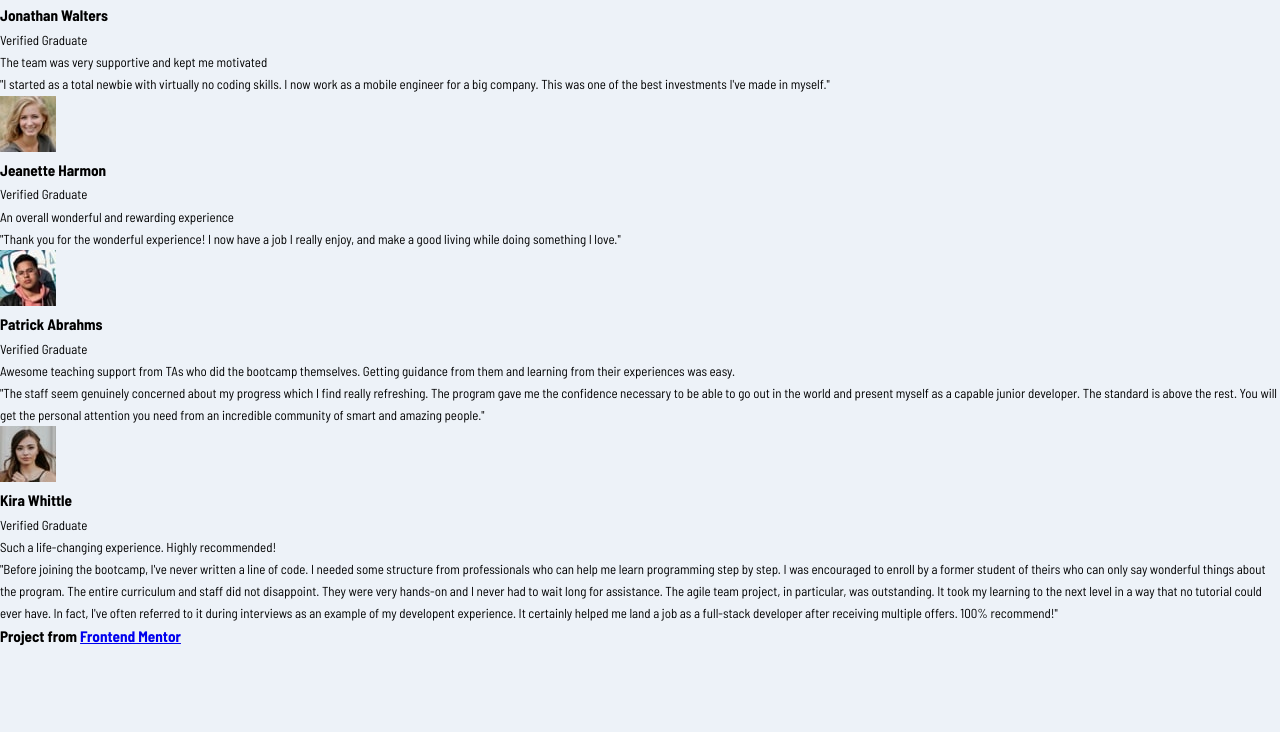
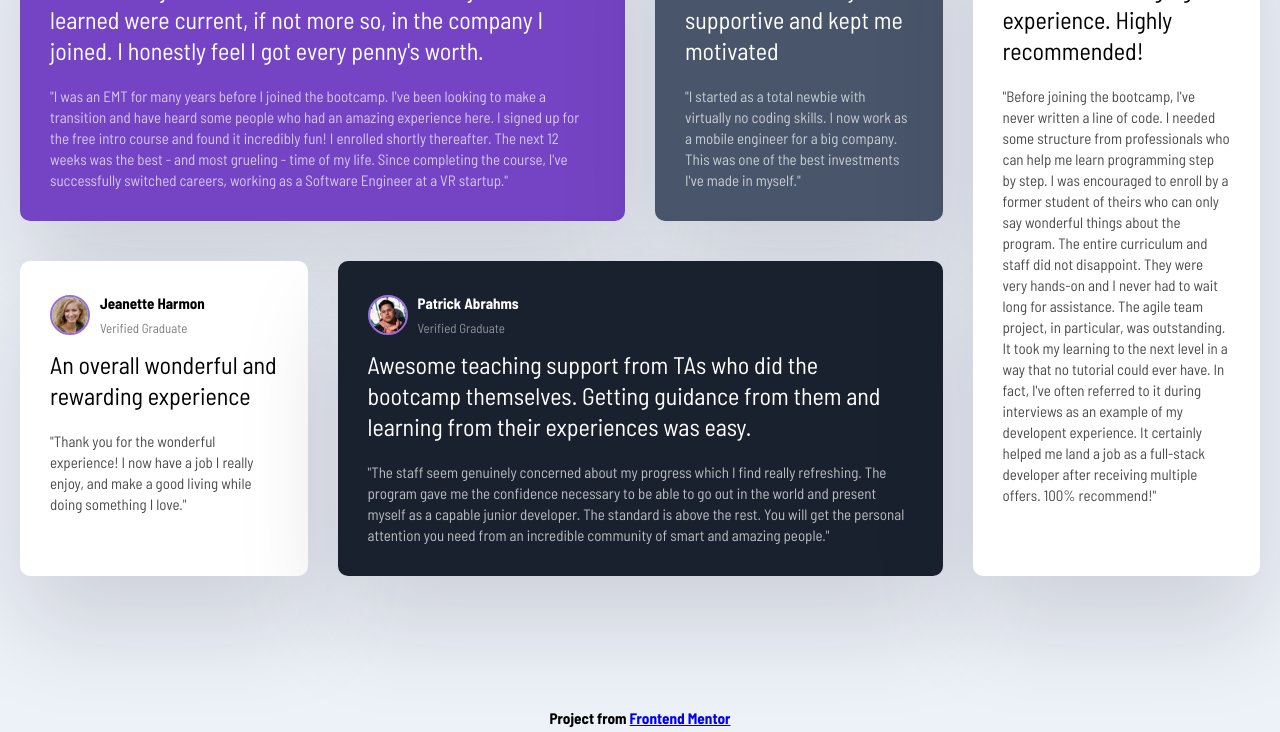
Before and after one commit to CastleBomber/css-grid, a plain HTML site: page project/index.html in a window 1280 px wide. Shown: the part 235-967 px from the top of the page. Before the commit the page ends 885 px from the top, so only its background shows below. Drawn offline with Linux system fonts and the light colour scheme.

Commit message:
css for the win, grid over flexbox

```diff
--- a/project/index.html
+++ b/project/index.html
@@ -9,7 +9,7 @@
   </head>
   <body>
     <div class="testimonials">
-      <div class="card card--bg-purple">
+      <div class="card card-bg-purple">
         <header class="card__header">
           <img src="images/image-daniel.jpg" class="card__img" alt="" />
           <div>
@@ -33,7 +33,7 @@
         </p>
       </div>
 
-      <div class="card card--bg-gray-blue">
+      <div class="card card-bg-gray-blue">
         <header class="card__header">
           <img src="images/image-jonathan.jpg" class="card__img" alt="" />
           <div>
@@ -66,7 +66,7 @@
         </p>
       </div>
 
-      <div class="card card--bg-black-blue">
+      <div class="card card-bg-black-blue">
         <header class="card__header">
           <img src="images/image-patrick.jpg" class="card__img" alt="" />
           <div>
--- a/project/style.css
+++ b/project/style.css
@@ -1,4 +1,4 @@
-@import url('https://fonts.googleapis.com/css2?family=Barlow+Semi+Condensed:wght@200;300;400;700&display=swap');
+@import url("https://fonts.googleapis.com/css2?family=Barlow+Semi+Condensed:wght@200;300;400;700&display=swap");
 
 * {
   box-sizing: border-box;
@@ -8,7 +8,117 @@
 
 body {
   background: #edf2f8;
-  font-family: 'Barlow Semi Condensed', sans-serif;
+  font-family: "Barlow Semi Condensed", sans-serif;
   line-height: 1.7;
   font-size: 13px;
 }
+
+.testimonials {
+  max-width: 1440px;
+  margin: 100px auto;
+  padding: 20px;
+  display: grid;
+  grid-template-columns: repeat(4, 1fr);
+  gap: 30px;
+}
+
+.card {
+  background: #fff;
+  border-radius: 10px;
+  padding: 30px;
+  box-shadow: rgba(17, 12, 46, 0.15) 0px 48px 100px 0px;
+  margin-bottom: 10px;
+}
+
+.card__header {
+  display: flex;
+  align-items: center;
+  margin-bottom: 10px;
+}
+
+.card__header h3 {
+  font-size: 15px;
+}
+
+.card__header p {
+  opacity: 50%;
+}
+
+.card__img {
+  width: 40px;
+  height: 40px;
+  border-radius: 50%;
+  border: 2px solid #996ed9;
+  margin-right: 10px;
+}
+
+.card__lead {
+  font-size: 1.5rem;
+  font-weight: 500;
+  line-height: 1.3;
+  margin-bottom: 20px;
+}
+
+.card__quote {
+  font-size: 15px;
+  font-weight: 500;
+  line-height: 1.4;
+  opacity: 70%;
+}
+
+.card-bg-purple {
+  background: hsl(263, 53%, 52%);
+  color: #fff;
+  background-image: url("./images/bg-pattern-quotation.svg");
+  background-repeat: no-repeat;
+  background-position: top 10px right 100px;
+}
+
+.card-bg-gray-blue {
+  background: hsl(217, 19%, 35%);
+  color: #fff;
+}
+
+.card-bg-black-blue {
+  background: hsl(219, 29%, 14%);
+  color: #fff;
+}
+
+.card:nth-of-type(1) {
+  grid-column: 1/3;
+}
+
+.card:nth-of-type(4) {
+  grid-row: 2/3;
+  grid-column: 2/4;
+}
+
+.card:nth-of-type(5) {
+  grid-row: 1/3;
+  grid-column: 4/5;
+}
+
+footer {
+  text-align: center;
+}
+
+@media (max-width: 768px) {
+  .testimonials {
+    grid-template-columns: 1fr;
+    width: 100%;
+  }
+
+  .card:nth-of-type(1) {
+    grid-column: 1;
+  }
+
+  .card:nth-of-type(4) {
+    grid-row: 4;
+    grid-column: 1;
+  }
+
+  .card:nth-of-type(5) {
+    grid-row: 5;
+    grid-column: 1;
+  }
+}
```
Also changed, not shown: 1 other file.
